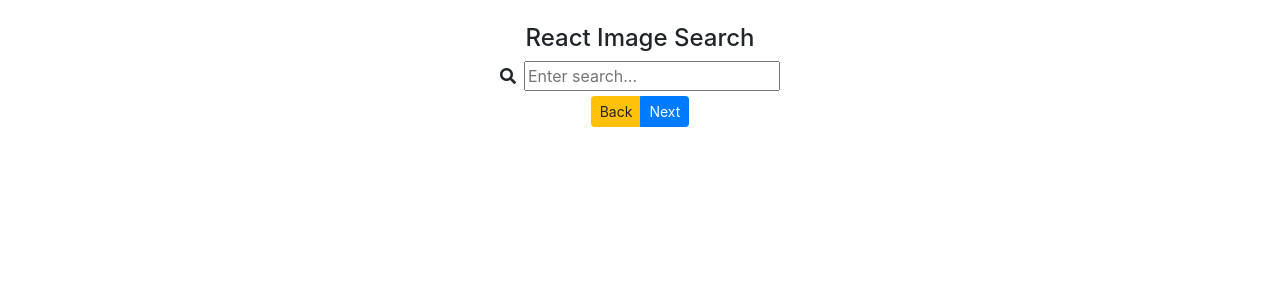
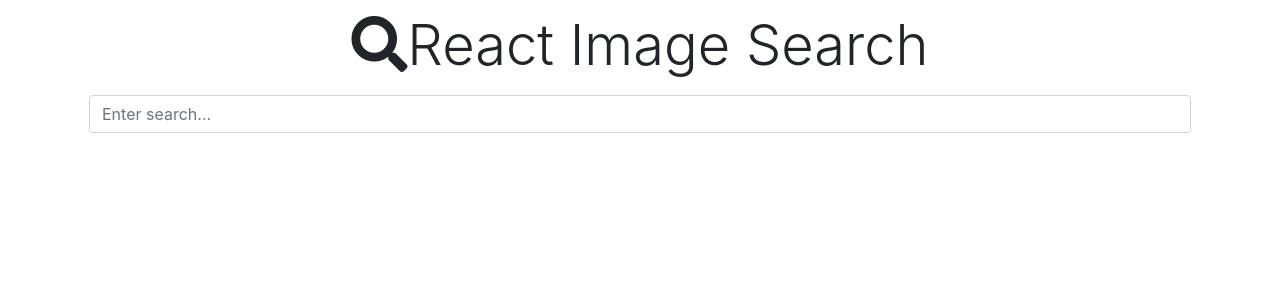
Before and after one commit to moneer-alasmar/reactCarousel, a React (Create React App) app: page / in a window 1280 px wide. Shown: the top 300 px of the page. Built offline with nearby package versions, Linux system fonts and the light colour scheme.

Commit message:
more refactors

```diff
--- a/package.json
+++ b/package.json
@@ -7,7 +7,8 @@
     "react": "^16.8.3",
     "react-dom": "^16.8.3",
     "react-responsive-carousel": "^3.1.47",
-    "react-scripts": "2.1.5"
+    "react-scripts": "2.1.5",
+    "react-spring": "^8.0.11"
   },
   "scripts": {
     "start": "react-scripts start",
--- a/src/App.js
+++ b/src/App.js
@@ -3,8 +3,7 @@ import "./App.css";
 import SearchBar from "./components/SearchBar";
 import unsplash from "./api/unsplash";
 import ImageCarousel from "./components/ImageCarousel";
-import "react-responsive-carousel/lib/styles/carousel.min.css";
-import { Carousel } from "react-responsive-carousel";
+import { Spring } from "react-spring/renderprops";
 
 class App extends Component {
   state = {
@@ -16,20 +15,55 @@ class App extends Component {
   onSearchSubmit = async term => {
     const { page } = this.state;
     const response = await unsplash.get("/search/photos", {
-      params: { query: term, per_page: 7, page }
+      params: { query: term, per_page: 5, page }
     });
     this.setState({ images: response.data.results, term });
   };
 
   fetchImages = direction => {
-    if (direction === "back" && this.state.page > 1) {
-      this.setState({ page: this.state.page - 1 });
-    }
-
     if (direction === "next") {
       this.setState({ page: this.state.page + 1 });
+    } else if (direction === "back" && this.state.page > 1) {
+      this.setState({ page: this.state.page - 1 });
+    } else if (this.state.page === 1) {
+      console.log("On first page");
     }
   };
+
+  renderButtons() {
+    if (this.state.images.length === 0) {
+      return <div />;
+    }
+    return (
+      <Spring
+        from={{ opacity: 0 }}
+        to={{ opacity: 1 }}
+        config={{ duration: 1000 }}
+      >
+        {props => (
+          <div style={props} className="btn-group p-2">
+            <button
+              onClick={() => this.fetchImages("back")}
+              className={
+                this.state.page === 1
+                  ? "btn disabled"
+                  : "btn btn-secondary btn-lg"
+              }
+            >
+              Back
+            </button>
+
+            <button
+              onClick={() => this.fetchImages("next")}
+              className="btn btn-primary btn-lg"
+            >
+              Next
+            </button>
+          </div>
+        )}
+      </Spring>
+    );
+  }
 
   componentDidUpdate = (prevProps, prevState) => {
     if (prevState.page !== this.state.page) {
@@ -38,37 +72,11 @@ class App extends Component {
   };
 
   render() {
-    const { images } = this.state;
     return (
-      <div className="container text-center mt-4">
-        <h4>React Image Search</h4>
+      <div className="container text-center mt-2">
         <SearchBar onSubmit={this.onSearchSubmit} />
-
-        <div className="btn-group">
-          <button
-            onClick={() => this.fetchImages("back")}
-            className="btn btn-warning btn-sm"
-          >
-            Back
-          </button>
-
-          <button
-            onClick={() => this.fetchImages("next")}
-            className="btn btn-primary btn-sm"
-          >
-            Next
-          </button>
-        </div>
-
-        <Carousel infiniteLoop={true} showThumbs={false}>
-          {images.map(image => {
-            return (
-              <div key={image.id}>
-                <img src={image.urls.regular} alt=".." />
-              </div>
-            );
-          })}
-        </Carousel>
+        {this.renderButtons()}
+        <ImageCarousel images={this.state.images} />
       </div>
     );
   }
--- a/src/components/ImageCarousel.js
+++ b/src/components/ImageCarousel.js
@@ -3,18 +3,21 @@ import "react-responsive-carousel/lib/styles/carousel.min.css";
 import { Carousel } from "react-responsive-carousel";
 
 const ImageCarousel = props => {
-  const images = props.images.map(image => {
-    return (
-      <div key={image.id}>
-        <img src={image.urls.regular} alt=".." />
-      </div>
-    );
-  });
-  if (!images) {
-    return <div>Loading...</div>;
-  } else {
-    return <Carousel>{images}</Carousel>;
+  const { images } = props;
+  if (images.length === 0) {
+    return null;
   }
+  return (
+    <Carousel dynamicHeight infiniteLoop={true} showThumbs={false}>
+      {images.map(image => {
+        return (
+          <div key={image.id}>
+            <img src={image.urls.regular} alt=".." />
+          </div>
+        );
+      })}
+    </Carousel>
+  );
 };
 
 export default ImageCarousel;
--- a/src/components/SearchBar.js
+++ b/src/components/SearchBar.js
@@ -1,4 +1,5 @@
 import React, { Component } from "react";
+import { Spring } from "react-spring/renderprops";
 
 class SearchBar extends Component {
   state = {
@@ -17,12 +18,19 @@ class SearchBar extends Component {
 
   render() {
     return (
-      <div>
+      <Spring
+        from={{ opacity: 0, marginTop: -500 }}
+        to={{ opacity: 1, marginTop: 0 }}
+      >
+        {props => (
+          <div style={props} className="p-1">
+            <p className="display-4">
+              <i className="fas fa-search" />
+              React Image Search
+            </p>
             <form onSubmit={this.onFormSubmit}>
-          <label className="mr-2">
-            <i className="fas fa-search" />
-          </label>
               <input
+                className="form-control"
                 type="text"
                 placeholder="Enter search..."
                 value={this.state.term}
@@ -30,6 +38,8 @@ class SearchBar extends Component {
               />
             </form>
           </div>
+        )}
+      </Spring>
     );
   }
 }
```
Also changed, not shown: src/components/ImageItem.js (deleted, +0 -15 lines), 1 other file (tests, documents, lock files or other folders). Lines whose indentation alone changed are shown as unchanged.
